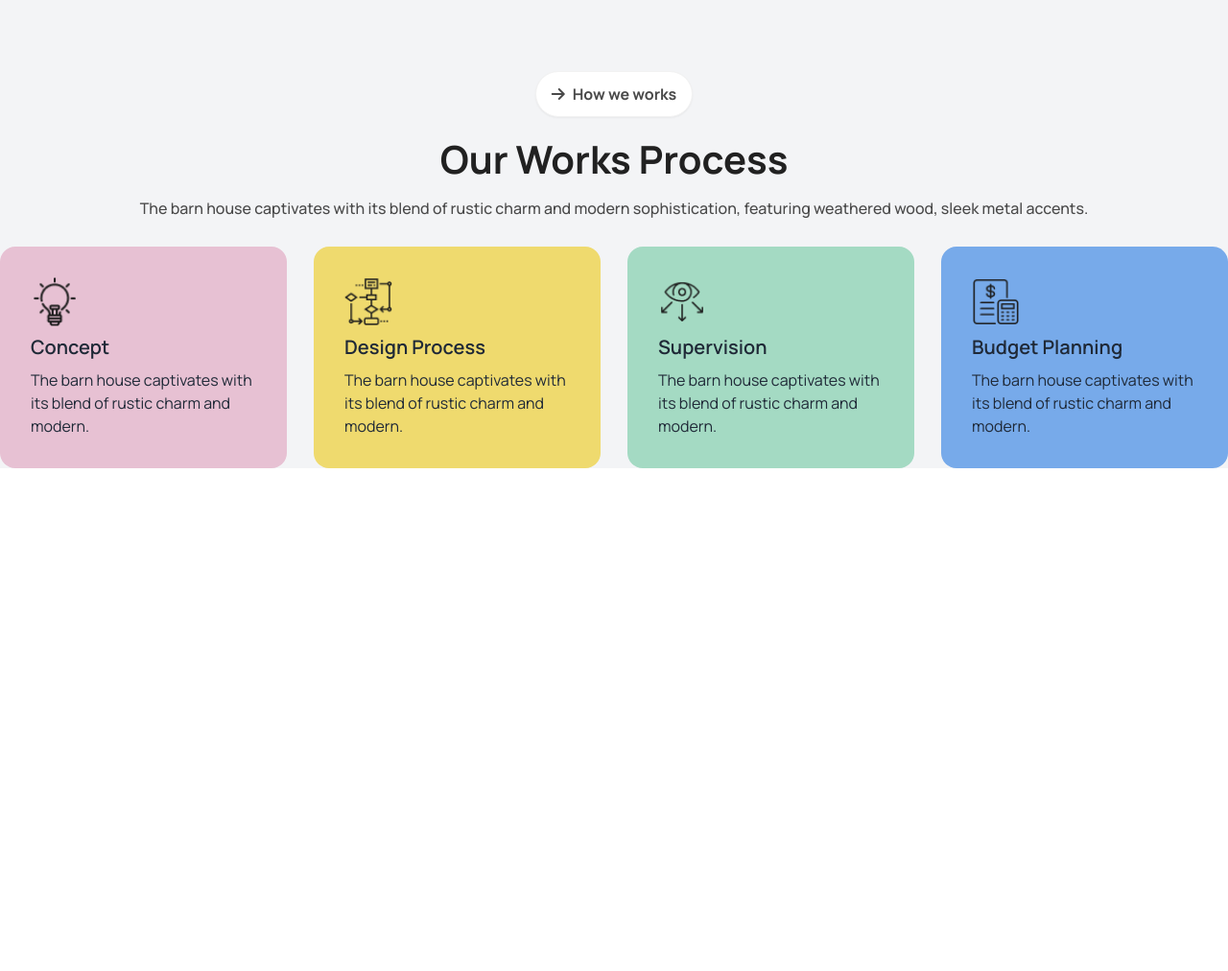
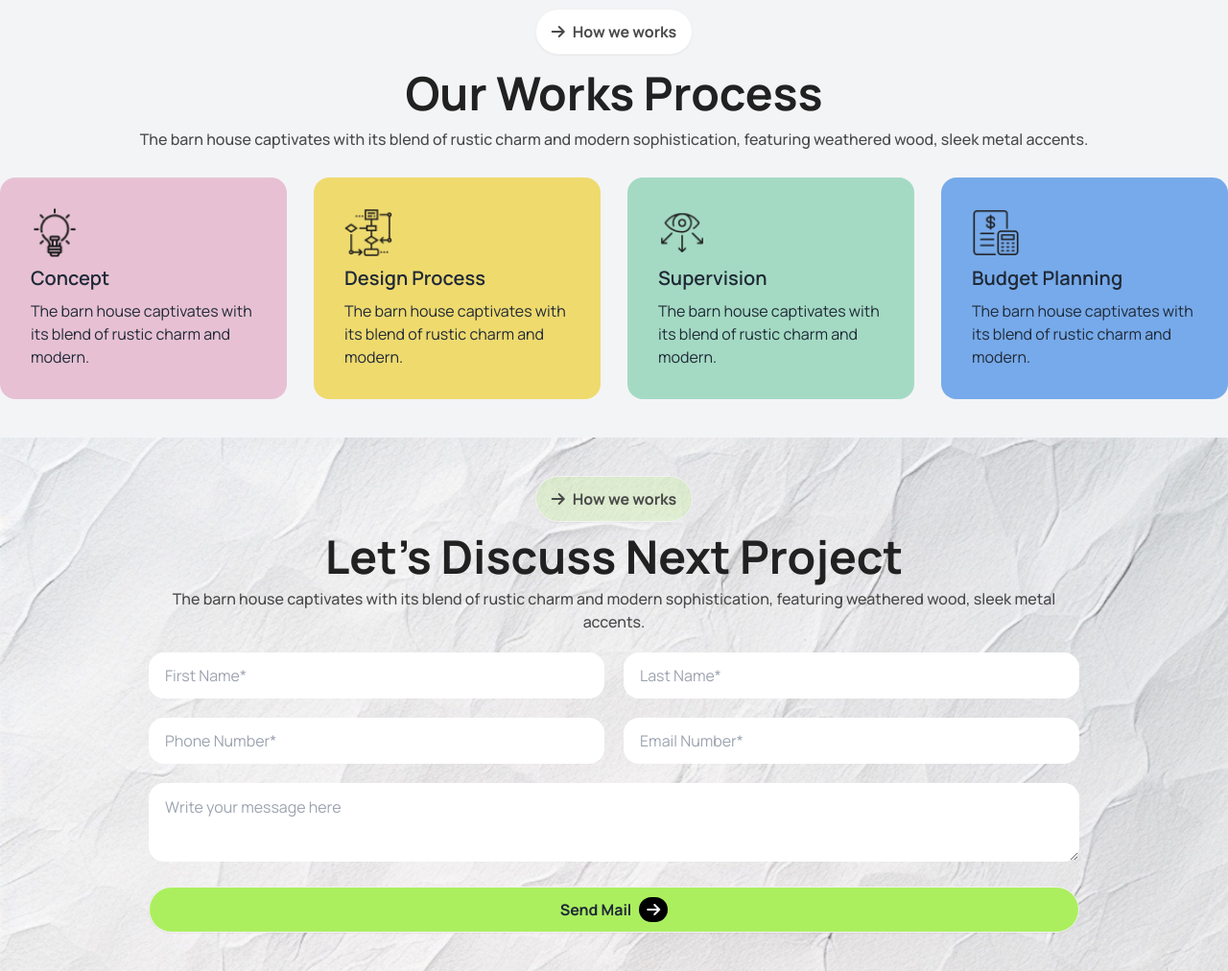
Before and after one commit to SumonaYeasmin/my-assignment-3-repo, a plain HTML site: page index.html in a window 1280 px wide. Shown: the part 760-1772 px from the top of the page at 96% size. Before the commit the page ends 1248 px from the top, so only its background shows below. Drawn offline with nearby package versions, Linux system fonts and the light colour scheme.

Commit message:
added Lets discuss next project

```diff
--- a/index.html
+++ b/index.html
@@ -117,12 +117,12 @@
                   <a class="btn bg-white rounded-[32px] text-[16px] font-bold px-4 py-2 text-[#494949]" href=""><i class="fa-solid fa-arrow-right text-[#494949]  rounded-full"></i>
                   </i>About Us</a>
 
-                <h1 class="mt-4 text-5xl font-bold leading-[55px] text-[#212121]">We design thoughtful, <br> liveable spaces</h1>
+                <h1 class="mt-4 text-2xl md:text-4xl  lg:text-5xl font-bold leading-9 md:leading-[55px] text-[#212121]">We design thoughtful, <br> liveable spaces</h1>
                 <p class="my-5 font-medium leading-6 text-[#494949]">The barn house captivates with its blend of rustic charm and
                   modern sophistication, featuring weathered wood, sleek metal accents.</p>
 
               </div>
-              <div class=" grid grid-cols-1 md:grid-cols-2 lg:grid-cols-1  gap-5">
+              <div class=" grid grid-cols-1 md:grid-cols-2 lg:grid-cols-1 gap-5">
                 <div class="card card-side  bg-base-100 px-3 md:px-5 ">
                   <figure>
                    <img src="assets/commercial.png" alt="">
@@ -151,13 +151,12 @@
 
         </section>
           <!-- Our Works Process -->
-       <section class="container mx-auto pt-10 md:pt-12 lg:pt-16">
+       <section class="container mx-auto ">
           <div class="text-center">
             <a class="btn bg-white rounded-[32px] text-base font-bold px-4 py-2 text-[#494949]" href=""><i class="fa-solid fa-arrow-right text-[#494949]  rounded-full"></i>
-
             </i>How we works</a>
-            <h2 class="text-[40px] font-bold leading-[55px] text-[#212121] mt-4">Our Works Process</h2>
-            <p class="mt-3 font-medium leading-6 text-[#494949]">The barn house captivates with its blend of rustic charm and modern sophistication, featuring weathered wood, sleek metal accents.</p>
+            <h2 class=" text-3xl md:text-4xl lg:text-5xl font-bold leading-9 md:leading-[55px] text-[#212121] mt-4">Our Works Process</h2>
+            <p class="mt-3 font-sm md:font-medium leading-5 md:leading-6 text-[#494949]">The barn house captivates with its blend of rustic charm and modern sophistication, featuring weathered wood, sleek metal accents.</p>
           </div>
           <div class="grid grid-cols-1 md:grid-cols-2 lg:grid-cols-4  mt-5 md:mt-6 lg:mt-7  gap-5 md:gap-6 lg:gap-7">
             <div class="card bg-[#E7C1D3] ">
@@ -245,28 +244,27 @@
 
         </section> -->
        <!-- Let’s Discuss Next Project -->
-        <section class="bg-[url('/assets/bg.jpg')] bg-no-repeat bg-cover mt-10 hidden">
-        <div class="py-10 w-[970px] mx-auto .
+        <section class="bg-[url('/assets/bg.jpg')] bg-no-repeat bg-cover mt-8 lg:mt-10">
+        <div class="py-7 md:py-8 lg:py-10 md:w-[700px] lg:w-[970px] mx-auto
         ">
             <div class=" text-center">
-              <a class="btn bg-[#ABEF5F33] rounded-[32px] text-[16px] font-bold px-4 py-2 text-[#494949]" href=""><i class="fa-solid fa-arrow-right text-[#494949]  rounded-full"></i>
-
+              <a class="btn bg-[#ABEF5F33] rounded-[32px] text-base font-bold px-4 py-2 text-[#494949]" href=""><i class="fa-solid fa-arrow-right text-[#494949]  rounded-full">
               </i>How we works</a>
-              <h1 class="text-[40px] text-[#212121] font-bold leading-[55px] -mb-[15px]">Let’s Discuss Next Project</h1>
-              <p class="font-medium leading-6 text-[#494949] my-4">The barn house captivates with its blend of rustic charm and modern sophistication, featuring weathered wood, sleek metal accents.</p>
+              <h1 class="text-3xl md:text-4xl lg:text-5xl text-[#212121] font-bold leading-9 md:leading-10 mt-2 md:mt-3 ">Let’s Discuss Next Project</h1>
+              <p class=" text-sm md:text-base font-medium leading-5 md:leading-6 text-[#494949] mt-2">The barn house captivates with its blend of rustic charm and modern sophistication, featuring weathered wood, sleek metal accents.</p>
             </div>
 
-            <div class="grid grid-cols-2 gap-5 mt-5">
+            <div class="grid grid-cols-1 md:grid-cols-2 gap-4 md:gap-5 mt-4 md:mt-5">
               <input
                 type="text"
                 placeholder="First Name*"
-                class="input w-full  bg-white rounded-2xl "/>
+                class="input   bg-white rounded-2xl "/>
             <!-- </div>
             <div> -->
               <input
                 type="text"
                 placeholder="Last Name*"
-                class="input w-full bg-white rounded-2xl"/>
+                class="input  bg-white rounded-2xl"/>
             <!-- </div>
             <div> -->
               <input
```
